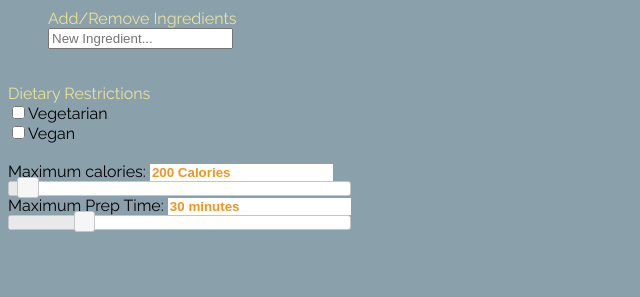
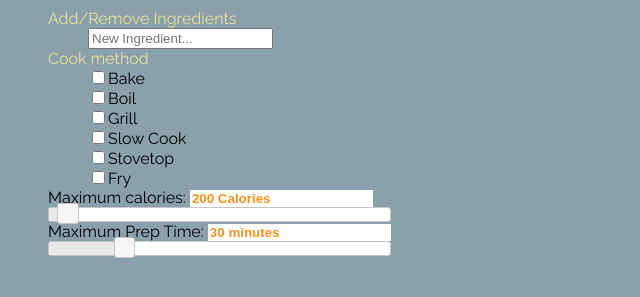
Before and after one commit to Nariana/DB-GUI-Fall2014, a PHP site: page /results.html in a window 1280 px wide. Shown: the part 90-387 px from the top of the page, without its empty margins (0-640 px from the left). Run offline with PHP 8.4, Linux system fonts and the light colour scheme; some libraries are stand-ins or nearby versions.

Commit message:
adding filters

```diff
--- a/css/style.css
+++ b/css/style.css
@@ -127,3 +127,7 @@ margin-top: 75px;
 #recipeInfo{
 	list-style: none;
 }
+
+#filters ul{
+	list-style: none;
+}
--- a/js/results.js
+++ b/js/results.js
@@ -125,7 +125,7 @@ function showIngredients(){
   var ing = localStorage.getItem("ingredients");
   ing = ing.split(",");
   $.each(ing, function(key, value){
-    $("#ingList").append('<input type="checkbox" name="ing" value="'+value+'" id="ing'+key+'"><label for="ing'+key+'">'+value+'</label>');
+    $("#ingList").append('<li><input type="checkbox" name="ing" value="'+value+'" id="ing'+key+'"><label for="ing'+key+'">'+value+'</label></li>');
   });
 }
 
--- a/results.html
+++ b/results.html
@@ -15,16 +15,21 @@
 		<div id="content">
 
 			<div id="filters">
-				<form>
+				<ul>
+					<span class="filterTitle">Add/Remove Ingredients</span>
 					<ul id="ingList">
-						<span class="filterTitle">Add/Remove Ingredients</span><br>
-						<input type="text" name="addIngredient" placeholder="New Ingredient..."><br>
+
+						<li><input type="text" name="addIngredient" placeholder="New Ingredient..."></li>
 					</ul>
-					<br>
-					<span class="filterTitle">Dietary Restrictions</span><br>
-					<input type="checkbox" name="diet" value="vegetarian" id="vegetarian"><label for="vegetarian">Vegetarian</label><br>
-					<input type="checkbox" name="diet" value="vegan" id="vegan"><label for="vegan">Vegan</label><br>
-					<br>
+					<span class="filterTitle">Cook method</span>
+					<ul>
+						<li><input type="checkbox" name="method" value="Bake" id="Bake"><label for="Bake">Bake</label></li>
+						<li><input type="checkbox" name="method" value="Boil" id="Boil"><label for="Boil"></label>Boil</li>
+						<li><input type="checkbox" name="method" value="Grill" id="Grill"><label for="Grill"></label>Grill</li>
+						<li><input type="checkbox" name="method" value="slowcook" id="slowcook"><label for="slowcook"></label>Slow Cook</li>
+						<li><input type="checkbox" name="method" value="Stovetop" id="Stovetop"><label for="Stovetop"></label>Stovetop</li>
+						<li><input type="checkbox" name="method" value="Fry" id="Fry"><label for="Fry"></label>Fry</li>
+					</ul>
 					<!--<input type="submit" name="appyFilters" value="Apply Changes" id="apply"><br>-->
 					<label for="calories">Maximum calories:</label>
   					<input type="text" id="calories" readonly style="border:0; color:#f6931f; font-weight:bold;">
@@ -33,9 +38,7 @@
   					<label for="time">Maximum Prep Time:</label>
   					<input type="text" id="time" readonly style="border:0; color:#f6931f; font-weight:bold;">
   					<div id="slider-time"></div>
-
-
-				</form>
+				</ul>
 			</div>
 
 
```
